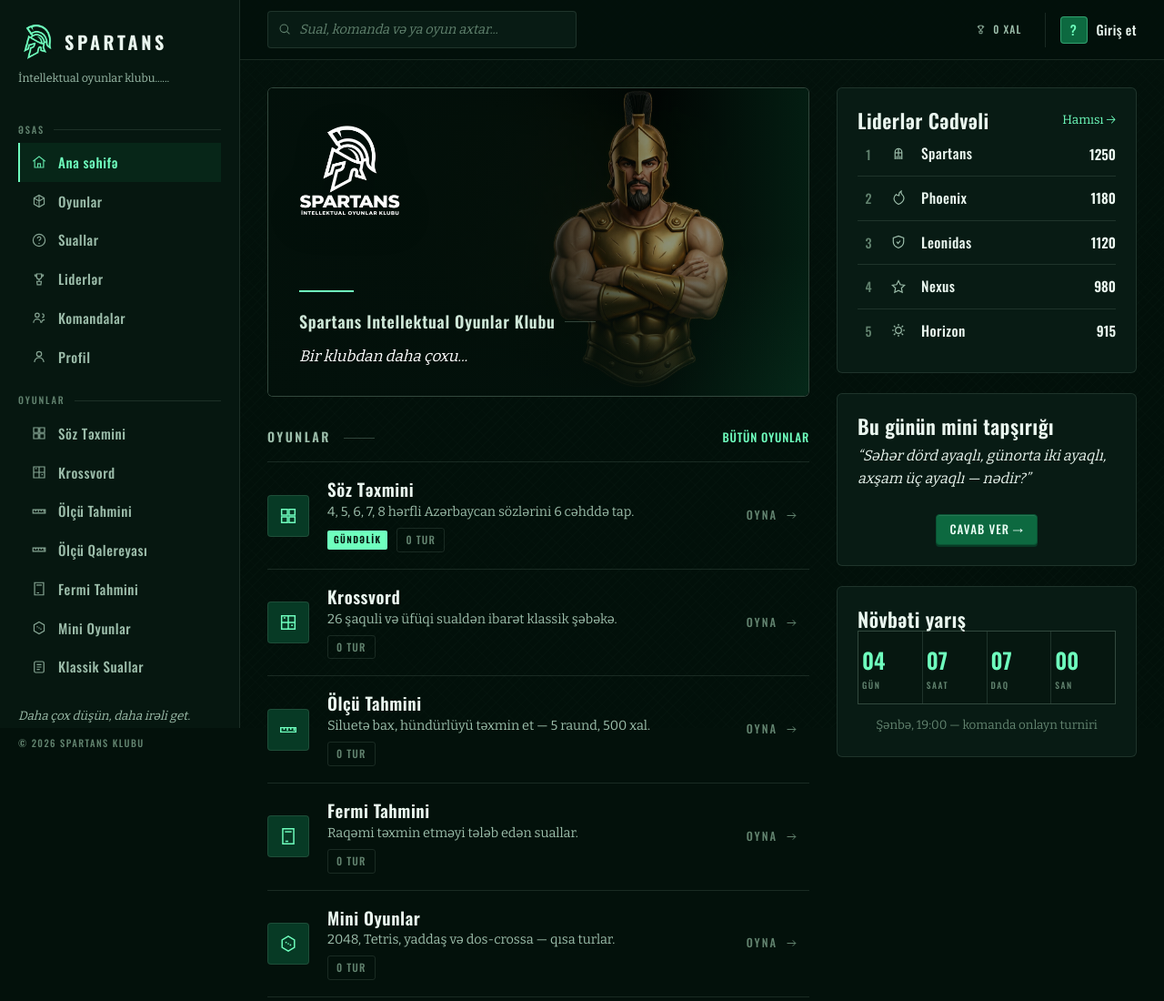
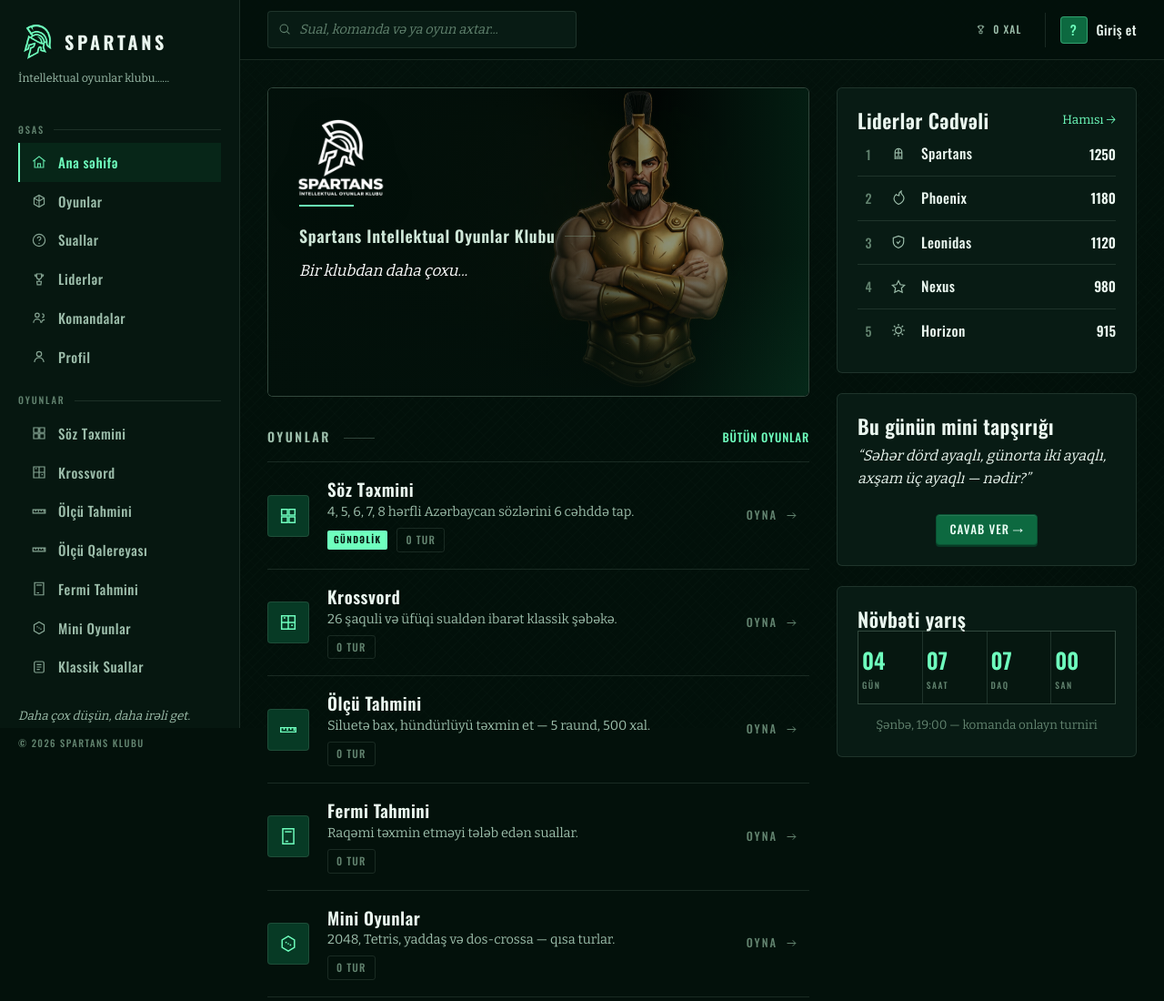
Before and after one commit to Eldar-test-web/spartas, a plain HTML site: page index.html in a window 1280 px wide. Shown: the top 1100 px of the page at 91% size. Drawn offline with Linux system fonts and the light colour scheme.

Commit message:
SPARTANS: hero mətnlərini sol ortaya yerləşdir

```diff
--- a/assets/css/main.css
+++ b/assets/css/main.css
@@ -364,7 +364,7 @@ p.lead { color: var(--stone); font-size: 16.5px; max-width: 66ch; margin: 0; }
 
 .hero {
   position: relative; overflow: hidden; border: 1px solid var(--line-2); border-radius: var(--radius);
-  min-height: 340px; display: flex; flex-direction: column; justify-content: flex-end;
+  min-height: 340px; display: flex; flex-direction: column; justify-content: center;
   padding: 0; background: #04140d;
 }
 .hero-art {
@@ -372,7 +372,7 @@ p.lead { color: var(--stone); font-size: 16.5px; max-width: 66ch; margin: 0; }
   filter: saturate(.82) brightness(.78) contrast(1.06);
 }
 .hero-logo {
-  position: absolute; top: 24px; left: 24px; z-index: 3; width: 132px; height: 132px;
+  position: absolute; top: 20px; left: 24px; z-index: 3; width: 112px; height: 112px;
   filter: drop-shadow(0 10px 18px rgba(0, 0, 0, .32));
 }
 .hero-shade {
@@ -381,12 +381,12 @@ p.lead { color: var(--stone); font-size: 16.5px; max-width: 66ch; margin: 0; }
     linear-gradient(90deg, rgba(3, 17, 11, .96) 0%, rgba(3, 17, 11, .8) 44%, rgba(3, 17, 11, .3) 72%, rgba(13, 105, 64, .28) 100%),
     linear-gradient(0deg, rgba(3, 17, 11, .9) 0%, transparent 46%);
 }
-.hero-inner { position: relative; z-index: 2; padding: 34px 34px 30px; max-width: 560px; }
+.hero-inner { position: relative; z-index: 2; padding: 34px 34px 30px; max-width: 560px; margin: 0; text-align: left; }
 .hero h1 { font-size: clamp(34px, 5vw, 56px); margin: 0 0 14px; }
 .hero p { color: #cfe7d8; margin: 0 0 24px; font-size: 17px; max-width: 46ch; }
 .hero .eyebrow {
   font-size: 18px; letter-spacing: .04em; text-transform: none;
-  font-weight: 600; margin-bottom: 10px;
+  font-weight: 600; margin-bottom: 10px; justify-content: flex-start;
 }
 .hero .hero-tagline {
   margin: 0; color: #fff;
```
